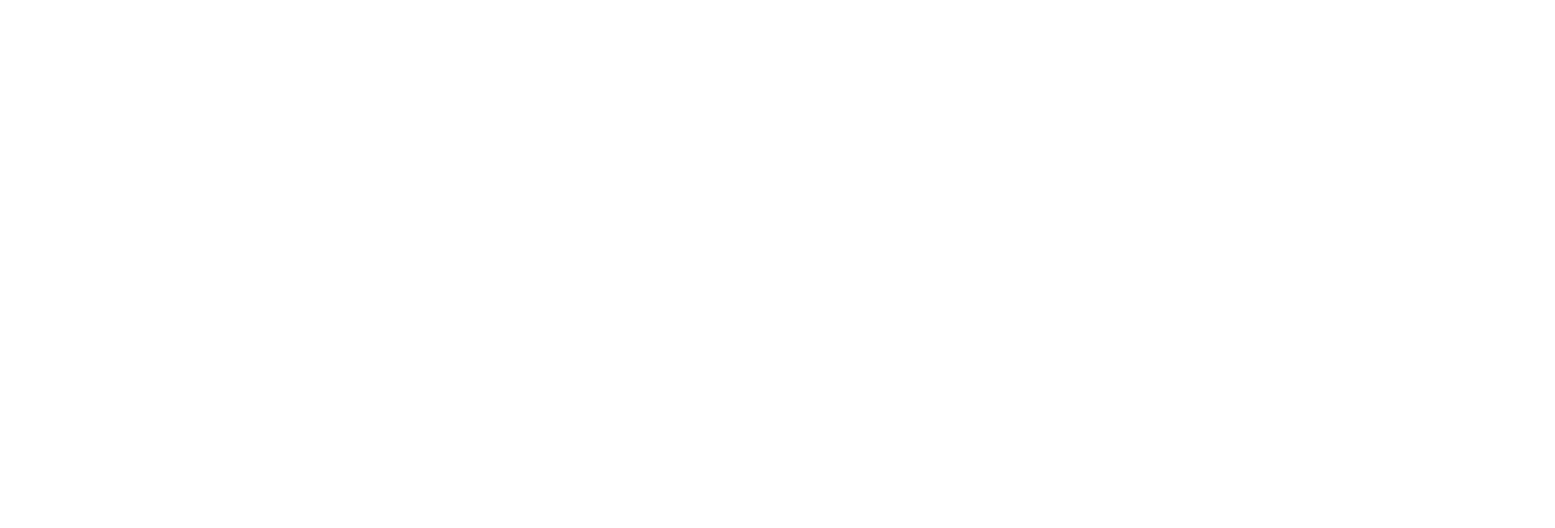
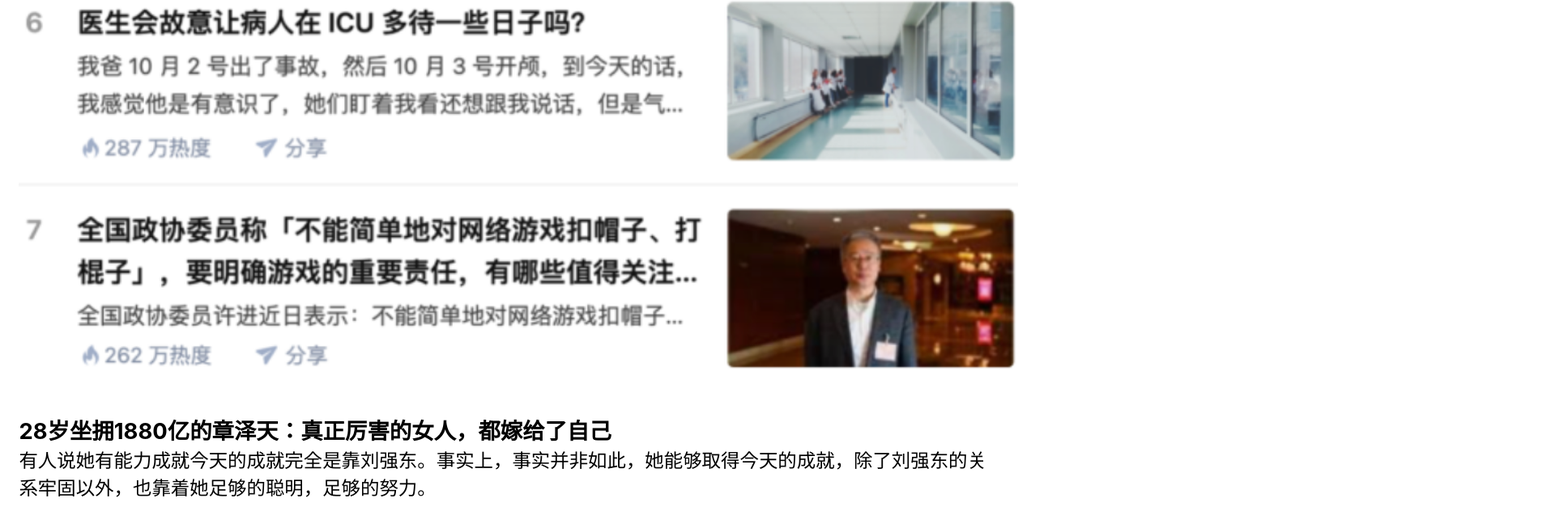
Before and after one commit to mumu2677758708/vue_demo, a Vue app: page /#/titleClamp in a window 1280 px wide. Shown: the part 279-932 px from the top of the page at 81% size, 1920 px wide, since content can reach past the window. Before the commit the page ends 800 px from the top, so only its background shows below. Built offline with nearby package versions, Linux system fonts and the light colour scheme.

Commit message:
css实现文本不定行数截断

```diff
--- a/src/routers/index.js
+++ b/src/routers/index.js
@@ -28,6 +28,12 @@
       component: () => import('../views/StickyFooter.vue')
     },
     {
+      name: 'TitleClamp',
+      path: '/titleClamp',
+      title: '文本超出不定行',
+      component: () => import('../views/css/TitleClamp.vue')
+    },
+    {
       name: 'transact_big',
       path: '/transact/big',
       title: '订单已受理',
--- /dev/null
+++ b/src/views/css/TitleClamp.vue
@@ -0,0 +1,93 @@
+<template>
+  <div class="container">
+    <!-- 实现效果： -->
+    <!--
+      1、每条新闻的高度是固定的，标题+内容总共三行
+      2、标题最多两行，超出出现省略号
+      3、内容由剩余空间决定，如果标题占两行，内容超出一行省略；如果标题为一行，则内容超出两行省略
+     -->
+    <div class="list">
+      <img src="../../assets/images/demo/new_list_demo.png" class="demo" alt="">
+      <div class="item">
+        <!--  -->
+        <h3 class="title">28岁坐拥1880亿的章泽天：真正厉害的女人，都嫁给了自己</h3>
+        <div class="desc">有人说她有能力成就今天的成就完全是靠刘强东。事实上，事实并非如此，她能够取得今天的成就，除了刘强东的关系牢固以外，也靠着她足够的聪明，足够的努力。</div>
+      </div>
+    </div>
+  </div>
+</template>
+<style lang="less" scoped>
+.container {
+  padding: 1rem;
+  height: 100vh;
+}
+.demo {
+  width: 100%;
+  padding-bottom: 2rem;
+}
+.item{
+  height: 4.8rem;
+  display: flex;
+  flex-direction: column;
+  overflow: hidden;
+  .title{
+    display: -webkit-box;
+    -webkit-line-clamp: 2;
+    -webkit-box-orient: vertical;
+    overflow: hidden;
+    margin: 0;
+    text-align: justify;
+  }
+  .desc{
+    flex: 1;
+    overflow: hidden;
+    &::before{
+      content: '...';
+      float: right;
+      background-color: #fff;
+      height: 100%;
+      font-weight: bold;
+      display: flex;
+      align-items: flex-end;
+      margin-bottom: 1rem;
+      shape-outside: inset(calc(100%-1.5em) 0 0);
+    }
+    &::after{
+      content: '';
+      width: 999vh;
+      height: 999vh;
+      background-color: #fff;
+      position: absolute;
+      box-shadow: -2em 2em #fff;
+    }
+  }
+}
+// .item {
+//   height: 6.7rem;
+//   overflow: hidden;
+//   .title {
+//     font-weight: bold;
+//     font-size: 1.5rem;
+//     // text-align: justify;
+//     display: -webkit-box;
+//     -webkit-box-orient: vertical;
+//     overflow: hidden;
+//     -webkit-line-clamp: 2;
+//   }
+//   .desc {
+//     color: #666;
+//     font-size: 1.25rem;
+//     margin-top: 1rem;
+//     // text-align: justify;
+//     &::before{
+//       content: '...';
+//       float: right;
+//       height: 100%;
+//       display: flex;
+//       align-items: flex-end;
+//       background-color: pink;
+//       shape-outside: inset(calc(100%-1.5em) 0 calc(100%-1.5em));
+//     }
+//   }
+// }
+</style>
```
Also changed, not shown: src/assets/images/demo/new_list_demo.png (added).
